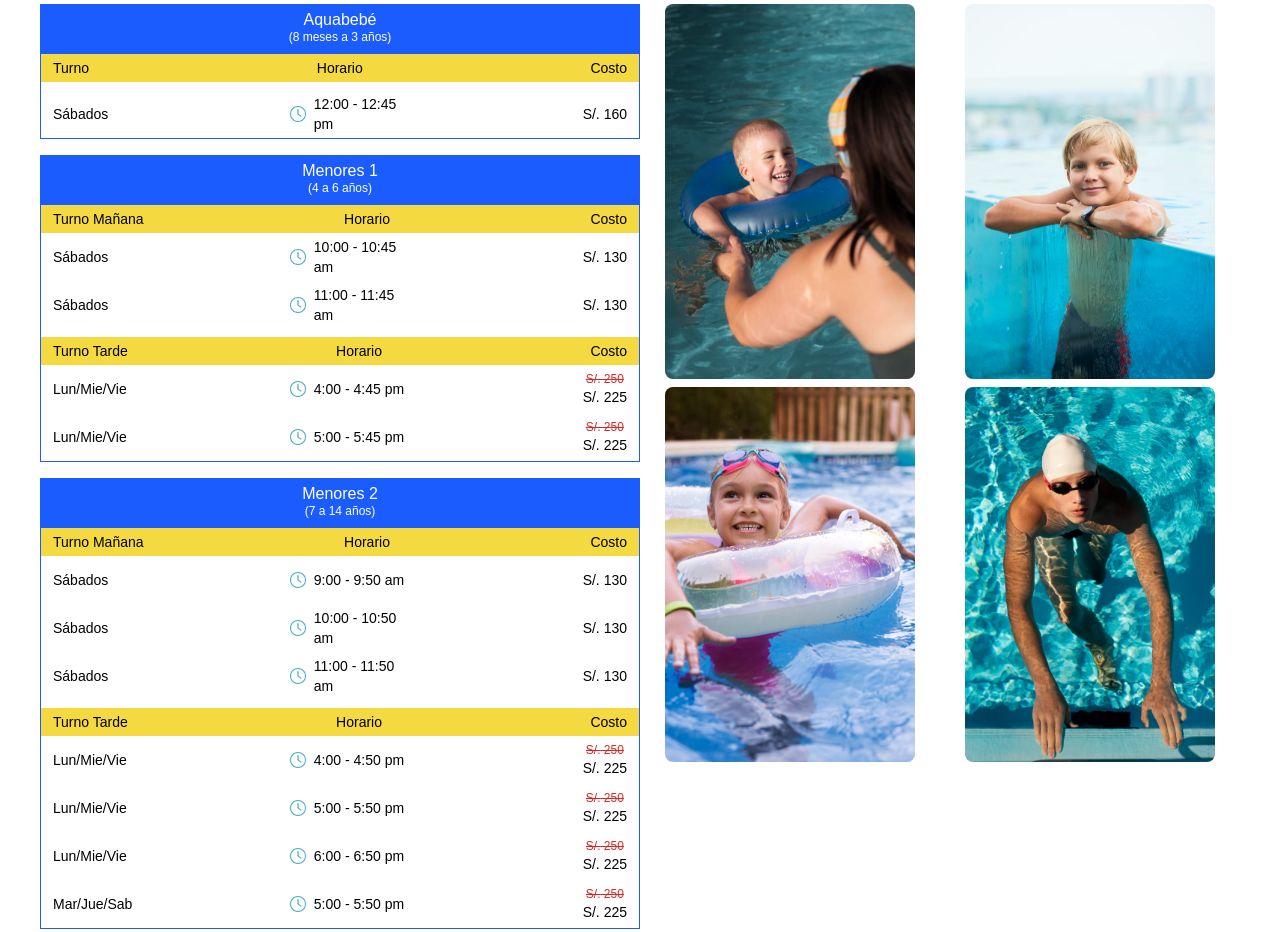
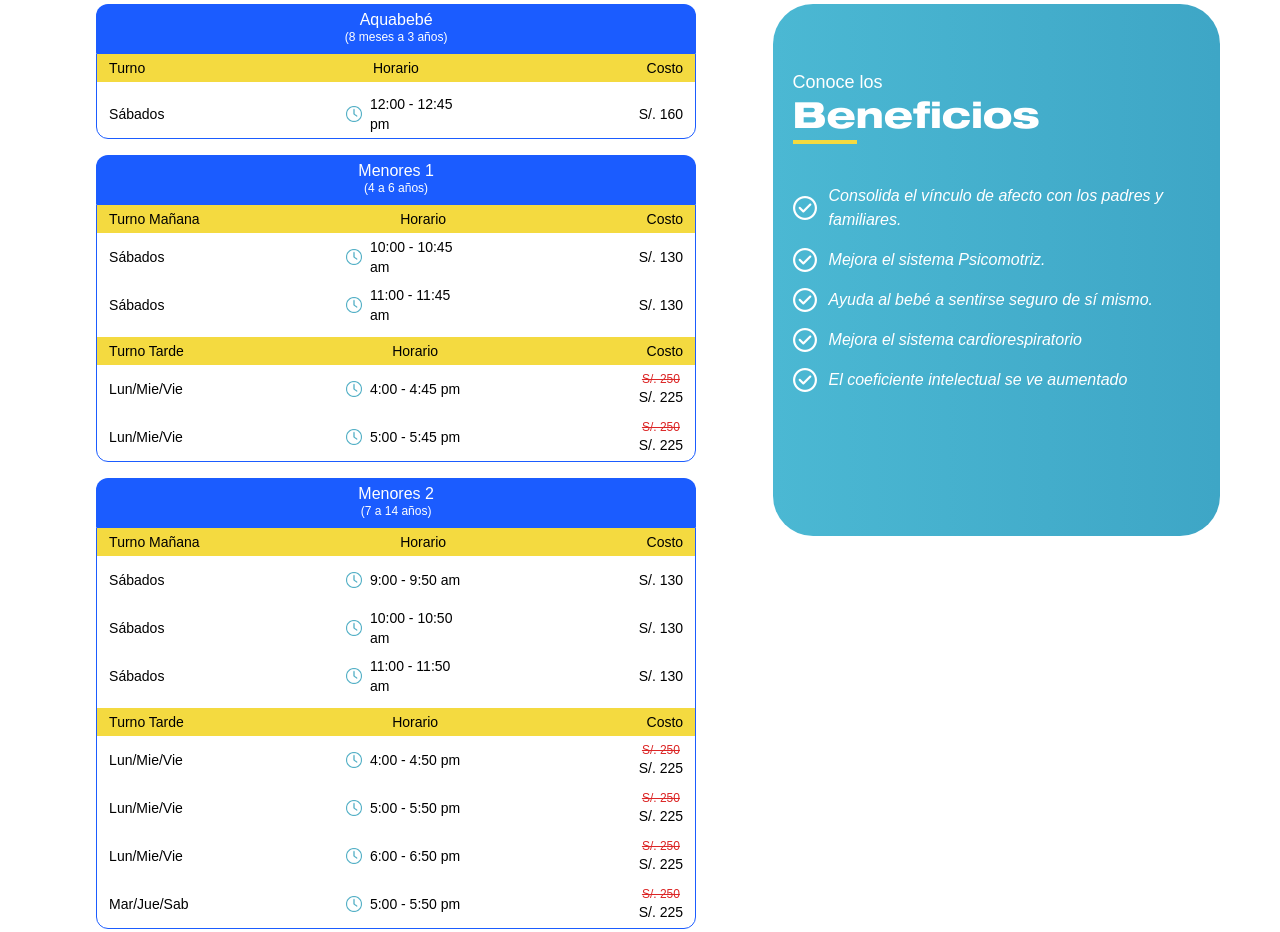
Before and after one commit to GonzaloDEV0210/academia-catolica-oficial, a website: page pages/natacion.html in a window 1280 px wide. Shown: the part 562-1494 px from the top of the page. Drawn offline with nearby package versions, Linux system fonts and the light colour scheme; files whose address does not match are found by name.

```diff
--- a/pages/natacion.html
+++ b/pages/natacion.html
@@ -96,13 +96,13 @@
     </header>
 
     <main class="1000px:w-940px 1260px:w-1200px 1000px:mx-auto 1000px:flex 320px:mt-4">
-        <section class="320px:flex 320px:flex-col 320px:w-11/12 1000px:w-auto 440px:w-400px 540px:w-500px 1000px:justify-start 320px:gap-4 1260px:basis-2/4">
-            <div id="aquabebe" class="320px:w-full 640px:w-600px 320px:mx-auto 320px:inline-block">
-                <div class="bg-azul_catolica text-white 320px:text-center 320px:font-bree_regular leading-4 320px:py-2">
+        <section class="320px:flex 320px:flex-col 320px:mx-auto 320px:w-11/12 1000px:w-auto 440px:w-400px 540px:w-500px 1000px:justify-start 320px:gap-4 1260px:basis-2/4">
+            <div id="aquabebe" class="320px:w-full 1000px:w-600px 320px:mx-auto 320px:inline-block">
+                <div class="bg-azul_catolica text-white 320px:text-center 320px:font-bree_regular leading-4 320px:py-2 320px:rounded-t-lg 1000px:rounded-t-xl">
                     <h2 class="320px:inline-block">Aquabebé</h2><br>
                     <span class="320px:text-xs">(8 meses a 3 años)</span>
                 </div>
-                <div class="320px:flex 320px:flex-col 320px:font-bree_regular 320px:border 320px:border-azul_catolica 320px:text-sm 320px:gap-2">
+                <div class="320px:flex 320px:flex-col 320px:font-bree_regular 320px:border 320px:border-azul_catolica 320px:text-sm 320px:gap-2 320px:rounded-b-lg 1000px:rounded-b-xl">
                     <div class="320px:flex 320px:justify-between 320px:bg-amarillo_catolica 320px:px-3 320px:py-1">
                         <span>Turno</span>
                         <span>Horario</span>
@@ -120,12 +120,12 @@
                     </div>
                 </div>
             </div>
-            <div id="menores_uno" class="320px:w-full 640px:w-600px 320px:mx-auto 320px:inline-block">
-                <div class="bg-azul_catolica text-white 320px:text-center 320px:font-bree_regular leading-4 320px:py-2">
+            <div id="menores_uno" class="320px:w-full 1000px:w-600px 320px:mx-auto 320px:inline-block">
+                <div class="bg-azul_catolica text-white 320px:text-center 320px:font-bree_regular leading-4 320px:py-2 320px:rounded-t-lg 1000px:rounded-t-xl">
                     <h2 class="320px:inline-block">Menores 1</h2><br>
                     <span class="320px:text-xs">(4 a 6 años)</span>
                 </div>
-                <div class="320px:flex 320px:flex-col 320px:font-bree_regular 320px:border 320px:border-azul_catolica 320px:text-sm 320px:gap-2">
+                <div class="320px:flex 320px:flex-col 320px:font-bree_regular 320px:border 320px:border-azul_catolica 320px:text-sm 320px:gap-2 320px:rounded-b-lg 1000px:rounded-b-xl">
                     <section>
                         <div class="320px:flex 320px:justify-between 320px:bg-amarillo_catolica 320px:px-3 320px:py-1">
                             <span>Turno Mañana</span>
@@ -184,12 +184,12 @@
                     </section>
                 </div>
             </div>
-            <div id="menores_dos" class="320px:w-full 640px:w-600px 320px:mx-auto 320px:inline-block">
-                <div class="bg-azul_catolica text-white 320px:text-center 320px:font-bree_regular leading-4 320px:py-2">
+            <div id="menores_dos" class="320px:w-full 1000px:w-600px 320px:mx-auto 320px:inline-block">
+                <div class="bg-azul_catolica text-white 320px:text-center 320px:font-bree_regular leading-4 320px:py-2 320px:rounded-t-lg 1000px:rounded-t-xl">
                     <h2 class="320px:inline-block">Menores 2</h2><br>
                     <span class="320px:text-xs">(7 a 14 años)</span>
                 </div>
-                <div class="320px:flex 320px:flex-col 320px:font-bree_regular 320px:border 320px:border-azul_catolica 320px:text-sm 320px:gap-2">
+                <div class="320px:flex 320px:flex-col 320px:font-bree_regular 320px:border 320px:border-azul_catolica 320px:text-sm 320px:gap-2 320px:rounded-b-lg 1000px:rounded-b-xl">
                     <section>
                         <div class="320px:flex 320px:justify-between 320px:bg-amarillo_catolica 320px:px-3 320px:py-1">
                             <span>Turno Mañana</span>
@@ -280,12 +280,12 @@
                     </section>
                 </div>
             </div>
-            <div id="adultos" class="320px:w-full 640px:w-600px 320px:mx-auto 320px:inline-block">
-                <div class="bg-azul_catolica text-white 320px:text-center 320px:font-bree_regular leading-4 320px:py-2">
+            <div id="adultos" class="320px:w-full 1000px:w-600px 320px:mx-auto 320px:inline-block">
+                <div class="bg-azul_catolica text-white 320px:text-center 320px:font-bree_regular leading-4 320px:py-2 320px:rounded-t-lg 1000px:rounded-t-xl">
                     <h2 class="320px:inline-block">Jóvenes y Adultos</h2><br>
                     <span class="320px:text-xs">(15 años en adelante)</span>
                 </div>
-                <div class="320px:flex 320px:flex-col 320px:font-bree_regular 320px:border 320px:border-azul_catolica 320px:text-sm 320px:gap-2">
+                <div class="320px:flex 320px:flex-col 320px:font-bree_regular 320px:border 320px:border-azul_catolica 320px:text-sm 320px:gap-2 320px:rounded-b-lg 1000px:rounded-b-xl">
                     <section>
                         <div class="320px:flex 320px:justify-between 320px:bg-amarillo_catolica 320px:px-3 320px:py-1">
                             <span>Turno Mañana</span>
@@ -421,14 +421,34 @@
                 </div>
             </div>
         </section>
-        <section class="320px:hidden 1000px:inline-block 1260px:basis-2/4 1260px:flex">
-            <div class="1000px:w-4/5 1260px:w-5/12 1000px:mx-auto 1000px:flex 1000px:flex-col 1000px:gap-2 1260px:">
-                <img class="1000px:w-full 1000px:object-cover 1000px:rounded-lg" src="/images/bebes.jpg" alt="Bebe nadando en la piscina">
-                <img class="1000px:w-full 1000px:object-cover 1000px:rounded-lg" src="/images/menores_1.jpg" alt="Niños menores nadando en la piscina">
-            </div>
-            <div class="1000px:w-4/5 1260px:w-5/12 1000px:mx-auto 1000px:flex 1000px:flex-col 1000px:gap-2">
-                <img class="1000px:w-full 1000px:object-cover 1000px:rounded-lg" src="/images/menores_2.jpg" alt="Niños mayores nadando en la piscina">
-                <img class="1000px:w-full 1000px:object-cover 1000px:rounded-lg" src="/images/adultos.jpg" alt="Adultos nadando en la piscina">
+        <section class="320px:hidden 1000px:inline-block">
+            <div class="1000px:w-11/12 1000px:bg-gradient-to-r 1000px:from-hover_verde_catolica 1000px:to-gradient_verde_catolica 1000px:mx-auto 1000px:text-white 1000px:pt-9 1000px:pb-12 1000px:px-5 1000px:flex 1000px:flex-col 1000px:gap-10 1000px:rounded-40px 1260px:pt-14 1260px:pb-36">
+                <div>
+                    <h4 class="1000px:font-helvetic 1000px:text-4xl"><span class="1000px:font-bree_regular 1000px:text-lg">Conoce los </span><br>Beneficios</h4>
+                    <div class="1000px:h-1 1000px:w-16 1000px:bg-amarillo_catolica"></div>
+                </div>
+                <ul class="1000px:flex 1000px:flex-col 1000px:gap-4">
+                    <li class="1000px:flex 1000px:items-center 1000px:gap-3">
+                        <img src="/images/cheque.png" alt="">
+                        <i class="1000px:font-bree_regular">Consolida el vínculo de afecto con los padres y familiares.</i>
+                    </li>
+                    <li class="1000px:flex 1000px:items-center 1000px:gap-3">
+                        <img src="/images/cheque.png" alt="">
+                        <i class="1000px:font-bree_regular">Mejora el sistema Psicomotriz.</i>
+                    </li>
+                    <li class="1000px:flex 1000px:items-center 1000px:gap-3">
+                        <img src="/images/cheque.png" alt="">
+                        <i class="1000px:font-bree_regular">Ayuda al bebé a sentirse seguro de sí­ mismo.</i>
+                    </li>
+                    <li class="1000px:flex 1000px:items-center 1000px:gap-3">
+                        <img src="/images/cheque.png" alt="">
+                        <i class="1000px:font-bree_regular">Mejora el sistema cardiorespiratorio</i>
+                    </li>
+                    <li class="1000px:flex 1000px:items-center 1000px:gap-3">
+                        <img src="/images/cheque.png" alt="">
+                        <i class="1000px:font-bree_regular">El coeficiente intelectual se ve aumentado</i>
+                    </li>
+                </ul>
             </div>
         </section>
     </main>
--- a/tailwind.config.js
+++ b/tailwind.config.js
@@ -13,7 +13,9 @@
         'azul_catolica': '#1B5CFF',
         'amarillo_catolica': '#F4DA40',
         'verde_catolica': '#36A2BC',
-        'gris_catolica_letra': '#8b8b8b'
+        'gris_catolica_letra': '#8b8b8b',
+        'hover_verde_catolica': '#4bb8d3',
+        'gradient_verde_catolica': '#3ea6c6'
       },
       borderColor: {
         'azul_catolica': '#1B5CFF',
@@ -81,6 +83,9 @@
       },
       flexBasis: {
         '400px': '400px'
+      },
+      borderRadius: {
+        '40px': '40px'
       }
     },
   },
```
Also changed, not shown: images/cheque.png (added), styles/styles.css.
